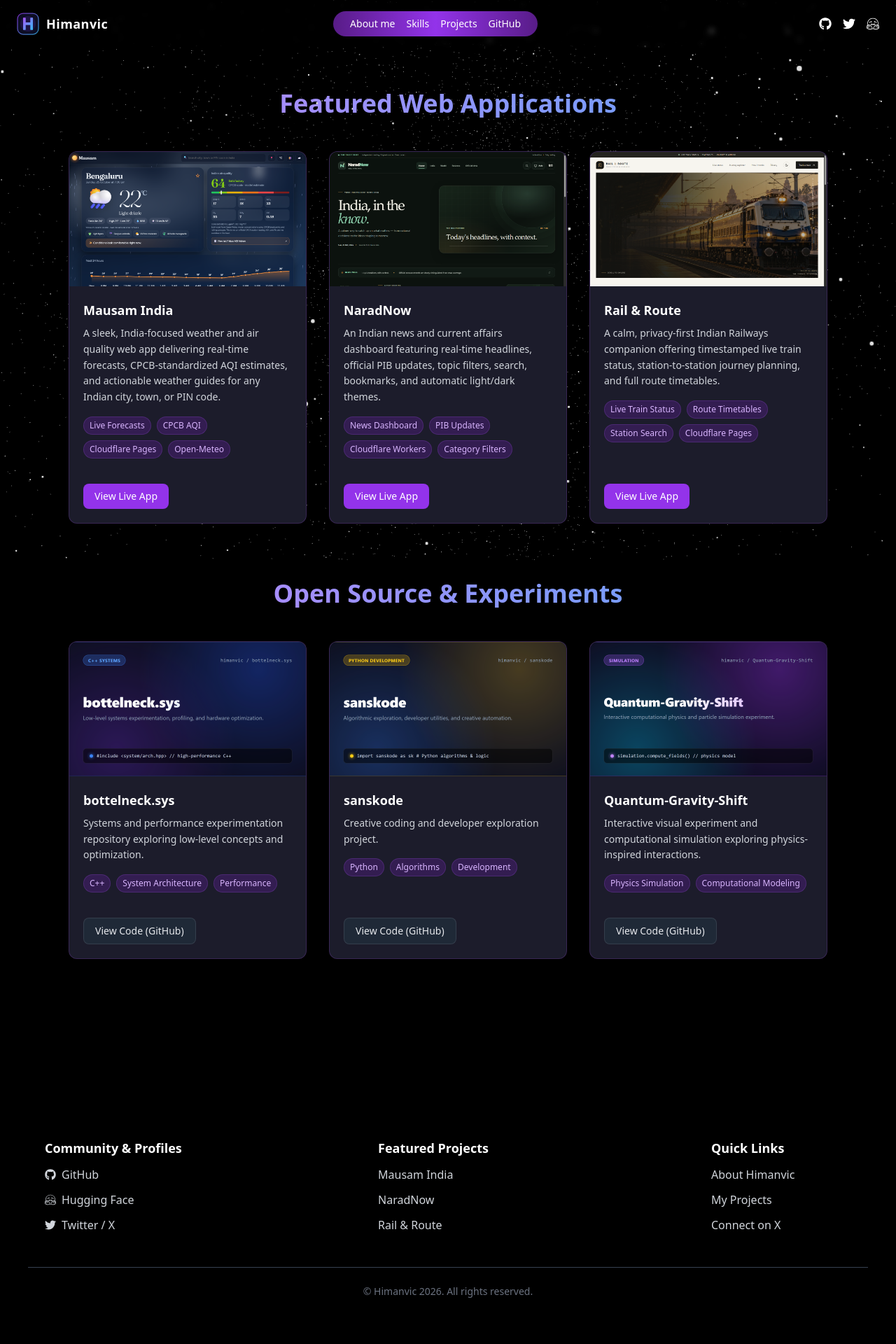
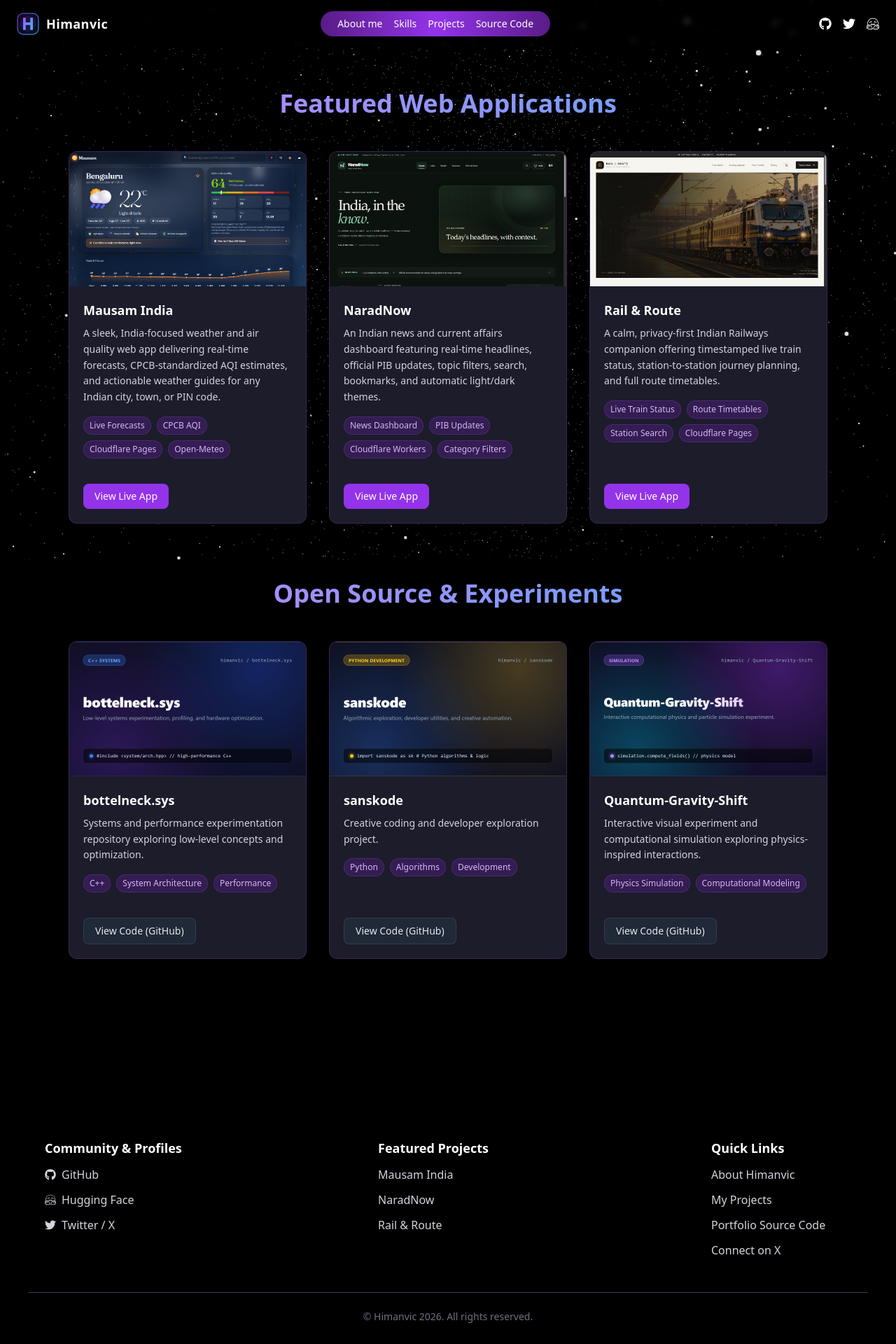
Before and after one commit to himanvic/himanvic-portfolio, a React (Vite) app: page /projects in a window 1280 px wide. Shown: the top 1920 px of the page at 70% size. Built offline with nearby package versions, Linux system fonts and the light colour scheme.

Commit message:
deleted useless files

```diff
--- a/package.json
+++ b/package.json
@@ -3,6 +3,11 @@
   "private": true,
   "version": "0.0.0",
   "type": "module",
+  "repository": {
+    "type": "git",
+    "url": "https://github.com/himanvic/himanvic-portfolio"
+  },
+  "homepage": "https://github.com/himanvic/himanvic-portfolio",
   "scripts": {
     "dev": "vite",
     "build": "vite build",
--- a/src/components/layout/Footer.jsx
+++ b/src/components/layout/Footer.jsx
@@ -74,6 +74,14 @@
             My Projects
           </a>
           <a
+            href="https://github.com/himanvic/himanvic-portfolio"
+            target="_blank"
+            rel="noopener noreferrer"
+            className="hover:text-white transition-colors"
+          >
+            Portfolio Source Code
+          </a>
+          <a
             href="https://x.com/Himanvic_dev"
             target="_blank"
             rel="noopener noreferrer"
--- a/src/components/layout/Navbar.jsx
+++ b/src/components/layout/Navbar.jsx
@@ -25,12 +25,12 @@
             Projects
           </Link>
           <a
-            href="https://github.com/himanvic"
+            href="https://github.com/himanvic/himanvic-portfolio"
             target="_blank"
             rel="noreferrer"
             className="hover:text-purple-300 transition-colors"
           >
-            GitHub
+            Source Code
           </a>
         </nav>
 
```
Also changed, not shown: 1 other file (tests, documents, lock files or other folders).
